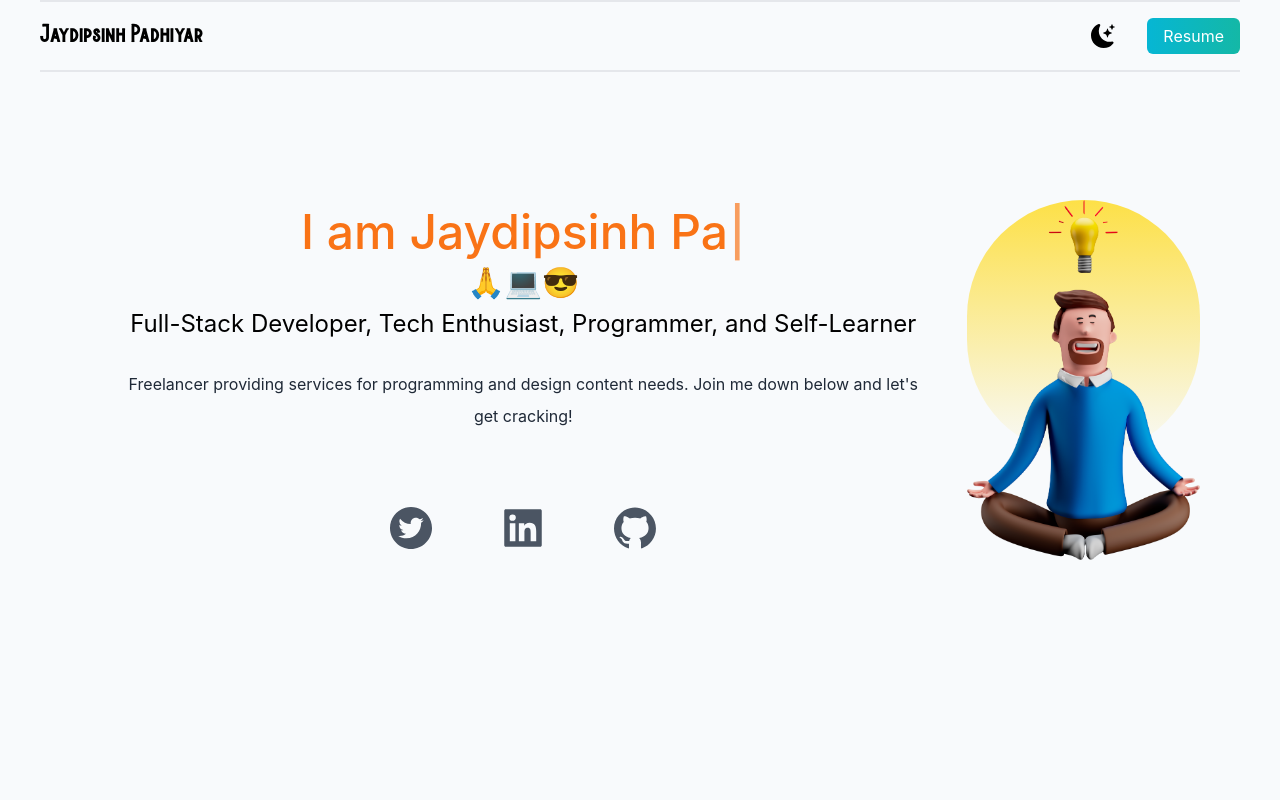
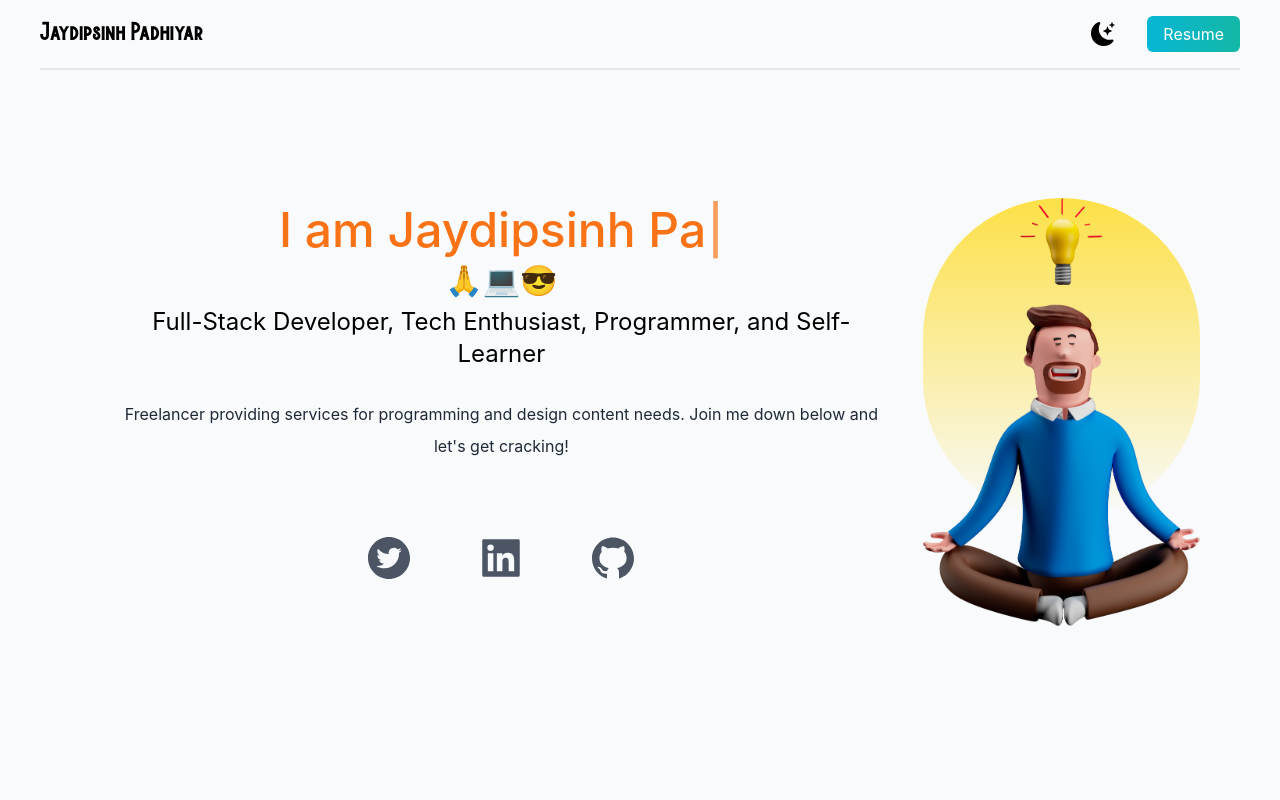
Before and after one commit to JAYDIPSINH27/reactportfolio, a Next.js app: page / in a window 1280 px wide. Shown: the top 800 px of the page. Built offline with nearby package versions, Linux system fonts and the light colour scheme.

Commit message:
Dark to be

```diff
--- a/pages/index.js
+++ b/pages/index.js
@@ -1,9 +1,11 @@
 import Head from 'next/head'
+import Link from 'next/link'
 import { BsFillMoonStarsFill } from 'react-icons/bs'
 import { AiFillTwitterCircle, AiFillLinkedin, AiFillGithub } from 'react-icons/ai'
 import Typewriter from "typewriter-effect"
 import Image from 'next/image'
 import d31 from '../public/3d1.png'
+// import avatar from '../public/avatar.png'
 import design from '../public/design.png'
 import code from '../public/code.png'
 import consulting from '../public/consulting.png'
@@ -13,10 +15,14 @@ import web3 from '../public/web3.png'
 import web4 from '../public/web4.png'
 import web5 from '../public/web5.png'
 import web6 from '../public/web6.png'
+import { useState } from 'react'
 
 export default function Home() {
+
+  const [darkMode,setDarkMode] = useState(false);
+
   return (
-    <div>
+    <div className={darkMode? "dark" : ""}>
       <Head>
         <title>Jaydipsinh Padhiyar</title>
         {/* <meta name="description" content="Generated by create next app" /> */}
@@ -25,12 +31,13 @@ export default function Home() {
         {/* <script src="//cdn.jsdelivr.net/github-cards/latest/widget.js"></script> */}
       </Head>
 
-      <main className=" bg-slate-50 px-10 ">
+      <main className="bg-slate-50 px-10 ">
         <section className="min-h-screen">
-          <nav className='py-5 mb-12 flex justify-between border-y-2'>
-            <h1 className='text-xl font-burtons font-semibold hover:text-orange-500'><a href="/" >Jaydipsinh Padhiyar</a></h1>
+          <nav className='py-5 mb-12 flex justify-between border-b-2 '>
+
+            <h1 className='text-xl font-burtons font-semibold hover:text-orange-500'><Link href="/" >Jaydipsinh Padhiyar</Link></h1>
             <ul className=" flex items-center">
-              <li><BsFillMoonStarsFill className=" cursor-pointer text-2xl" /></li>
+              <li><BsFillMoonStarsFill onClick={()=> setDarkMode(!darkMode)} className=" cursor-pointer text-2xl" /></li>
               {/* Without Gradient */}
               {/* <li><a className="bg-cyan-500 text-white px-4 py-2  rounded-md ml-8" href="#">Resume</a></li> */}
               <li><a href="https://drive.google.com/file/d/1LsjXNVjN0uTOUAyn7cClrRr4LjIkBbOG/view?usp=share_link" className="bg-gradient-to-r from-cyan-500 to-teal-500 text-white px-4 py-2  rounded-md ml-8">Resume</a></li>
@@ -79,8 +86,8 @@ export default function Home() {
 
             </div>
 
-            <div className="relative mt-10 mx-auto bg-gradient-to-b from-yellow-300 rounded-full w-64 h-64 max-lg:overflow-hidden">
-              <Image src={d31} />
+            <div className="relative mt-10 mx-auto bg-gradient-to-b from-yellow-300 rounded-full w-80 h-80 max-lg:overflow-hidden">
+              <Image src={d31}/>
             </div>
 
           </div>
--- a/tailwind.config.js
+++ b/tailwind.config.js
@@ -1,5 +1,6 @@
 /** @type {import('tailwindcss').Config} */
 module.exports = {
+  dark:"class",
   content: [
     "./pages/**/*.{js,ts,jsx,tsx}",
     "./components/**/*.{js,ts,jsx,tsx}",
```
